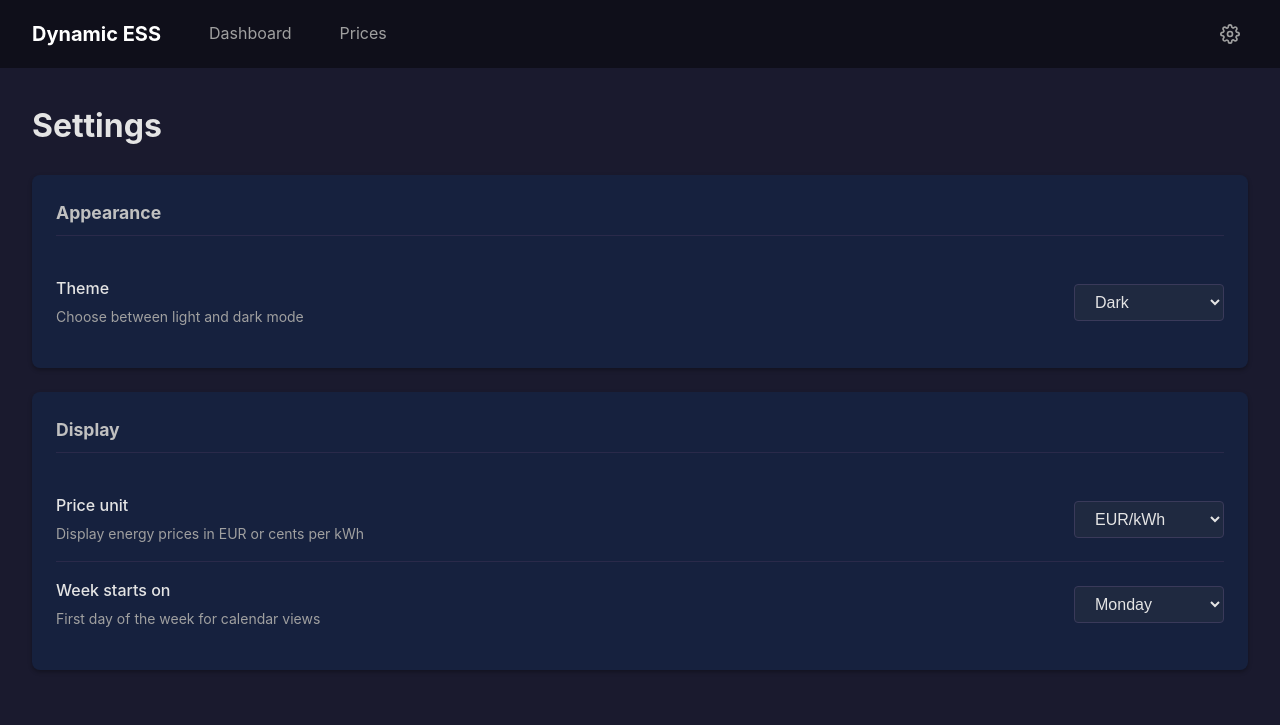
After one commit to DavidvtWout/OpenESS, a FastAPI app: template dynamic_ess/web/templates/settings.html in a window 1280 px wide. The commit adds this page. Shown: the top 725 px of the page. Run offline with FastAPI, Linux system fonts and the light colour scheme; the template is opened without the code that fills it, so the values that code supplies are empty; parts of the project's set-up code (start-up, migrations or seed data) failed here and were passed over; some libraries are stand-ins or nearby versions.

Commit message:
web: dark theme

```diff
--- a/dynamic_ess/web/routes/pages.py
+++ b/dynamic_ess/web/routes/pages.py
@@ -20,3 +20,9 @@ async def dashboard(request: Request):
 async def prices_page(request: Request):
     """Energy prices page."""
     return templates.TemplateResponse("prices.html", {"request": request})
+
+
+@router.get("/settings", response_class=HTMLResponse)
+async def settings_page(request: Request):
+    """Settings page."""
+    return templates.TemplateResponse("settings.html", {"request": request})
--- /dev/null
+++ b/dynamic_ess/web/static/settings.js
@@ -0,0 +1,74 @@
+// Settings management with cookies
+
+const defaultSettings = {
+    theme: 'dark',
+    priceUnit: 'eur',  // 'eur' or 'cent'
+    weekStartDay: 1,   // 0 = Sunday, 1 = Monday
+};
+
+// Get a cookie value
+function getCookie(name) {
+    const value = `; ${document.cookie}`;
+    const parts = value.split(`; ${name}=`);
+    if (parts.length === 2) return parts.pop().split(';').shift();
+    return null;
+}
+
+// Set a cookie value (expires in 10 years)
+function setCookie(name, value) {
+    const expires = new Date();
+    expires.setFullYear(expires.getFullYear() + 10);
+    document.cookie = `${name}=${value}; expires=${expires.toUTCString()}; path=/; SameSite=Lax`;
+}
+
+// Load all settings from cookies
+function loadSettings() {
+    const settings = { ...defaultSettings };
+
+    const theme = getCookie('theme');
+    if (theme) settings.theme = theme;
+
+    const priceUnit = getCookie('priceUnit');
+    if (priceUnit) settings.priceUnit = priceUnit;
+
+    const weekStartDay = getCookie('weekStartDay');
+    if (weekStartDay !== null) settings.weekStartDay = parseInt(weekStartDay, 10);
+
+    return settings;
+}
+
+// Save a single setting
+function saveSetting(name, value) {
+    setCookie(name, value);
+}
+
+// Apply theme to document
+function applyTheme(theme) {
+    document.documentElement.setAttribute('data-theme', theme);
+}
+
+// Get price multiplier based on unit setting
+function getPriceMultiplier() {
+    const settings = loadSettings();
+    return settings.priceUnit === 'cent' ? 100 : 1;
+}
+
+// Get price unit label
+function getPriceUnitLabel() {
+    const settings = loadSettings();
+    return settings.priceUnit === 'cent' ? 'ct/kWh' : 'EUR/kWh';
+}
+
+// Initialize settings on page load
+function initSettings() {
+    const settings = loadSettings();
+    applyTheme(settings.theme);
+}
+
+// Run on page load
+document.addEventListener('DOMContentLoaded', initSettings);
+
+// Also run immediately in case DOM is already loaded
+if (document.readyState !== 'loading') {
+    initSettings();
+}
--- a/dynamic_ess/web/static/style.css
+++ b/dynamic_ess/web/static/style.css
@@ -1,3 +1,43 @@
+/* Theme variables */
+:root {
+    /* Light theme */
+    --bg-primary: #f5f5f5;
+    --bg-secondary: #ffffff;
+    --bg-tertiary: #f8f9fa;
+    --text-primary: #333333;
+    --text-secondary: #7f8c8d;
+    --text-heading: #2c3e50;
+    --text-subheading: #34495e;
+    --nav-bg: #2c3e50;
+    --nav-text: #bdc3c7;
+    --nav-hover: #34495e;
+    --nav-active: #3498db;
+    --border-color: #dddddd;
+    --grid-color: #eeeeee;
+    --shadow-color: rgba(0, 0, 0, 0.1);
+    --input-bg: #ffffff;
+    --input-border: #dddddd;
+}
+
+[data-theme="dark"] {
+    --bg-primary: #1a1a2e;
+    --bg-secondary: #16213e;
+    --bg-tertiary: #1f2940;
+    --text-primary: #e4e4e4;
+    --text-secondary: #a0a0a0;
+    --text-heading: #e4e4e4;
+    --text-subheading: #c0c0c0;
+    --nav-bg: #0f0f1a;
+    --nav-text: #a0a0a0;
+    --nav-hover: #252545;
+    --nav-active: #3498db;
+    --border-color: #2a2a4a;
+    --grid-color: #2a2a4a;
+    --shadow-color: rgba(0, 0, 0, 0.3);
+    --input-bg: #1f2940;
+    --input-border: #3a3a5a;
+}
+
 * {
     margin: 0;
     padding: 0;
@@ -6,13 +46,13 @@
 
 body {
     font-family: -apple-system, BlinkMacSystemFont, "Segoe UI", Roboto, Oxygen, Ubuntu, sans-serif;
-    background: #f5f5f5;
-    color: #333;
+    background: var(--bg-primary);
+    color: var(--text-primary);
     line-height: 1.6;
 }
 
 nav {
-    background: #2c3e50;
+    background: var(--nav-bg);
     color: white;
     padding: 1rem 2rem;
     display: flex;
@@ -29,10 +69,11 @@ nav {
     list-style: none;
     display: flex;
     gap: 1rem;
+    flex: 1;
 }
 
 .nav-links a {
-    color: #bdc3c7;
+    color: var(--nav-text);
     text-decoration: none;
     padding: 0.5rem 1rem;
     border-radius: 4px;
@@ -40,13 +81,37 @@ nav {
 }
 
 .nav-links a:hover {
-    background: #34495e;
+    background: var(--nav-hover);
     color: white;
 }
 
 .nav-links a.active {
-    background: #3498db;
+    background: var(--nav-active);
     color: white;
+}
+
+.nav-settings {
+    margin-left: auto;
+}
+
+.nav-settings a {
+    color: var(--nav-text);
+    text-decoration: none;
+    padding: 0.5rem;
+    border-radius: 4px;
+    transition: background 0.2s, color 0.2s;
+    display: flex;
+    align-items: center;
+}
+
+.nav-settings a:hover {
+    background: var(--nav-hover);
+    color: white;
+}
+
+.settings-icon {
+    width: 20px;
+    height: 20px;
 }
 
 main {
@@ -57,21 +122,21 @@ main {
 
 h1 {
     margin-bottom: 1.5rem;
-    color: #2c3e50;
+    color: var(--text-heading);
 }
 
 h2 {
     margin-bottom: 1rem;
-    color: #34495e;
+    color: var(--text-subheading);
     font-size: 1.1rem;
 }
 
 .chart-container {
-    background: white;
+    background: var(--bg-secondary);
     border-radius: 8px;
     padding: 1.5rem;
     margin-bottom: 1.5rem;
-    box-shadow: 0 2px 4px rgba(0, 0, 0, 0.1);
+    box-shadow: 0 2px 4px var(--shadow-color);
 }
 
 .chart {
@@ -149,3 +217,62 @@ h2 {
     padding: 1rem;
     text-align: center;
 }
+
+/* Settings page styles */
+.settings-section {
+    background: var(--bg-secondary);
+    border-radius: 8px;
+    padding: 1.5rem;
+    margin-bottom: 1.5rem;
+    box-shadow: 0 2px 4px var(--shadow-color);
+}
+
+.settings-section h2 {
+    margin-bottom: 1.5rem;
+    padding-bottom: 0.5rem;
+    border-bottom: 1px solid var(--border-color);
+}
+
+.setting-row {
+    display: flex;
+    justify-content: space-between;
+    align-items: center;
+    padding: 1rem 0;
+    border-bottom: 1px solid var(--border-color);
+}
+
+.setting-row:last-child {
+    border-bottom: none;
+}
+
+.setting-label {
+    display: flex;
+    flex-direction: column;
+    gap: 0.25rem;
+}
+
+.setting-label span:first-child {
+    font-weight: 500;
+    color: var(--text-primary);
+}
+
+.setting-label span:last-child {
+    font-size: 0.875rem;
+    color: var(--text-secondary);
+}
+
+.setting-control select {
+    padding: 0.5rem 1rem;
+    border: 1px solid var(--input-border);
+    border-radius: 4px;
+    font-size: 1rem;
+    background: var(--input-bg);
+    color: var(--text-primary);
+    cursor: pointer;
+    min-width: 150px;
+}
+
+.setting-control select:focus {
+    outline: none;
+    border-color: var(--nav-active);
+}
--- a/dynamic_ess/web/templates/base.html
+++ b/dynamic_ess/web/templates/base.html
@@ -4,6 +4,7 @@
     <meta charset="UTF-8">
     <meta name="viewport" content="width=device-width, initial-scale=1.0">
     <title>{% block title %}Dynamic ESS{% endblock %}</title>
+    <script src="/static/settings.js"></script>
     <script src="https://cdn.plot.ly/plotly-2.27.0.min.js"></script>
     <link rel="stylesheet" href="/static/style.css">
 </head>
@@ -14,6 +15,14 @@
             <li><a href="/" class="{% if request.url.path == '/' %}active{% endif %}">Dashboard</a></li>
             <li><a href="/prices" class="{% if request.url.path == '/prices' %}active{% endif %}">Prices</a></li>
         </ul>
+        <div class="nav-settings">
+            <a href="/settings" title="Settings">
+                <svg class="settings-icon" viewBox="0 0 24 24" fill="none" stroke="currentColor" stroke-width="2" stroke-linecap="round" stroke-linejoin="round">
+                    <circle cx="12" cy="12" r="3"></circle>
+                    <path d="M19.4 15a1.65 1.65 0 0 0 .33 1.82l.06.06a2 2 0 0 1 0 2.83 2 2 0 0 1-2.83 0l-.06-.06a1.65 1.65 0 0 0-1.82-.33 1.65 1.65 0 0 0-1 1.51V21a2 2 0 0 1-2 2 2 2 0 0 1-2-2v-.09A1.65 1.65 0 0 0 9 19.4a1.65 1.65 0 0 0-1.82.33l-.06.06a2 2 0 0 1-2.83 0 2 2 0 0 1 0-2.83l.06-.06a1.65 1.65 0 0 0 .33-1.82 1.65 1.65 0 0 0-1.51-1H3a2 2 0 0 1-2-2 2 2 0 0 1 2-2h.09A1.65 1.65 0 0 0 4.6 9a1.65 1.65 0 0 0-.33-1.82l-.06-.06a2 2 0 0 1 0-2.83 2 2 0 0 1 2.83 0l.06.06a1.65 1.65 0 0 0 1.82.33H9a1.65 1.65 0 0 0 1-1.51V3a2 2 0 0 1 2-2 2 2 0 0 1 2 2v.09a1.65 1.65 0 0 0 1 1.51 1.65 1.65 0 0 0 1.82-.33l.06-.06a2 2 0 0 1 2.83 0 2 2 0 0 1 0 2.83l-.06.06a1.65 1.65 0 0 0-.33 1.82V9a1.65 1.65 0 0 0 1.51 1H21a2 2 0 0 1 2 2 2 2 0 0 1-2 2h-.09a1.65 1.65 0 0 0-1.51 1z"></path>
+                </svg>
+            </a>
+        </div>
     </nav>
 
     <main>
--- /dev/null
+++ b/dynamic_ess/web/templates/settings.html
@@ -0,0 +1,81 @@
+{% extends "base.html" %}
+
+{% block title %}Settings - Dynamic ESS{% endblock %}
+
+{% block content %}
+<h1>Settings</h1>
+
+<div class="settings-section">
+    <h2>Appearance</h2>
+    <div class="setting-row">
+        <div class="setting-label">
+            <span>Theme</span>
+            <span>Choose between light and dark mode</span>
+        </div>
+        <div class="setting-control">
+            <select id="theme-select">
+                <option value="dark">Dark</option>
+                <option value="light">Light</option>
+            </select>
+        </div>
+    </div>
+</div>
+
+<div class="settings-section">
+    <h2>Display</h2>
+    <div class="setting-row">
+        <div class="setting-label">
+            <span>Price unit</span>
+            <span>Display energy prices in EUR or cents per kWh</span>
+        </div>
+        <div class="setting-control">
+            <select id="price-unit-select">
+                <option value="eur">EUR/kWh</option>
+                <option value="cent">ct/kWh</option>
+            </select>
+        </div>
+    </div>
+    <div class="setting-row">
+        <div class="setting-label">
+            <span>Week starts on</span>
+            <span>First day of the week for calendar views</span>
+        </div>
+        <div class="setting-control">
+            <select id="week-start-select">
+                <option value="1">Monday</option>
+                <option value="0">Sunday</option>
+            </select>
+        </div>
+    </div>
+</div>
+{% endblock %}
+
+{% block scripts %}
+<script>
+document.addEventListener('DOMContentLoaded', function() {
+    const settings = loadSettings();
+
+    // Theme
+    const themeSelect = document.getElementById('theme-select');
+    themeSelect.value = settings.theme;
+    themeSelect.addEventListener('change', function() {
+        saveSetting('theme', this.value);
+        applyTheme(this.value);
+    });
+
+    // Price unit
+    const priceUnitSelect = document.getElementById('price-unit-select');
+    priceUnitSelect.value = settings.priceUnit;
+    priceUnitSelect.addEventListener('change', function() {
+        saveSetting('priceUnit', this.value);
+    });
+
+    // Week start day
+    const weekStartSelect = document.getElementById('week-start-select');
+    weekStartSelect.value = settings.weekStartDay;
+    weekStartSelect.addEventListener('change', function() {
+        saveSetting('weekStartDay', this.value);
+    });
+});
+</script>
+{% endblock %}
```
Also changed, not shown: other parts of dynamic_ess/web/static/style.css (+12 -9 lines), dynamic_ess/web/static/app.js (+39 -14 lines).
